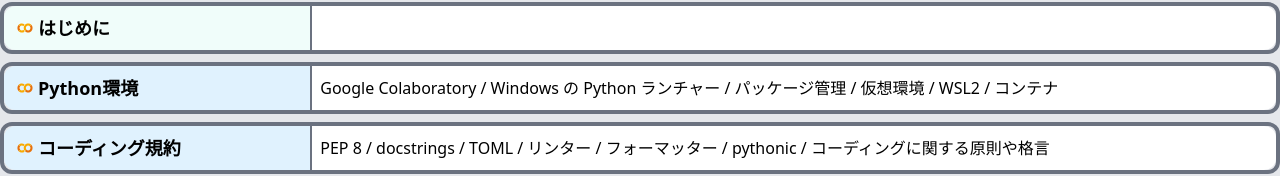
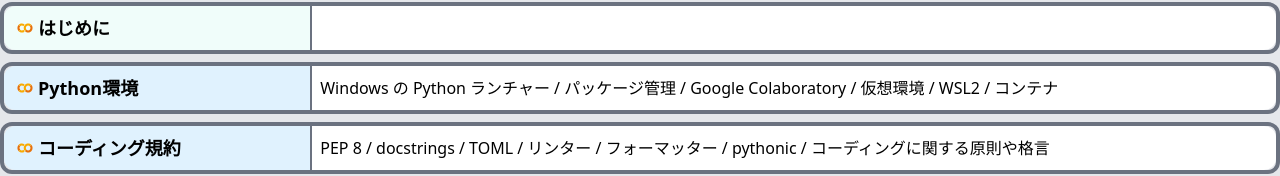
Before and after one commit to suwatoh/suwatoh.github.io, a website: page python-learning.html in a window 1280 px wide. Shown: the part 126-302 px from the top of the page. Drawn offline with nearby package versions, Linux system fonts and the light colour scheme.

Commit message:
ノートの更新

```diff
--- a/python-learning.html
+++ b/python-learning.html
@@ -89,7 +89,7 @@
           href="https://colab.research.google.com/drive/10FB_KxB6Jt1E0MsX8psdnpxCH2U6K_ZO?usp=sharing"></a>
       </div>
       <div class="_contents">
-        <p>Google Colaboratory / Windows の Python ランチャー / パッケージ管理 / 仮想環境 / WSL2 / コンテナ</p>
+        <p>Windows の Python ランチャー / パッケージ管理 / Google Colaboratory / 仮想環境 / WSL2 / コンテナ</p>
       </div>
     </div>
 
```
Also changed, not shown: src/python-learning.html (+1 -1 lines).
